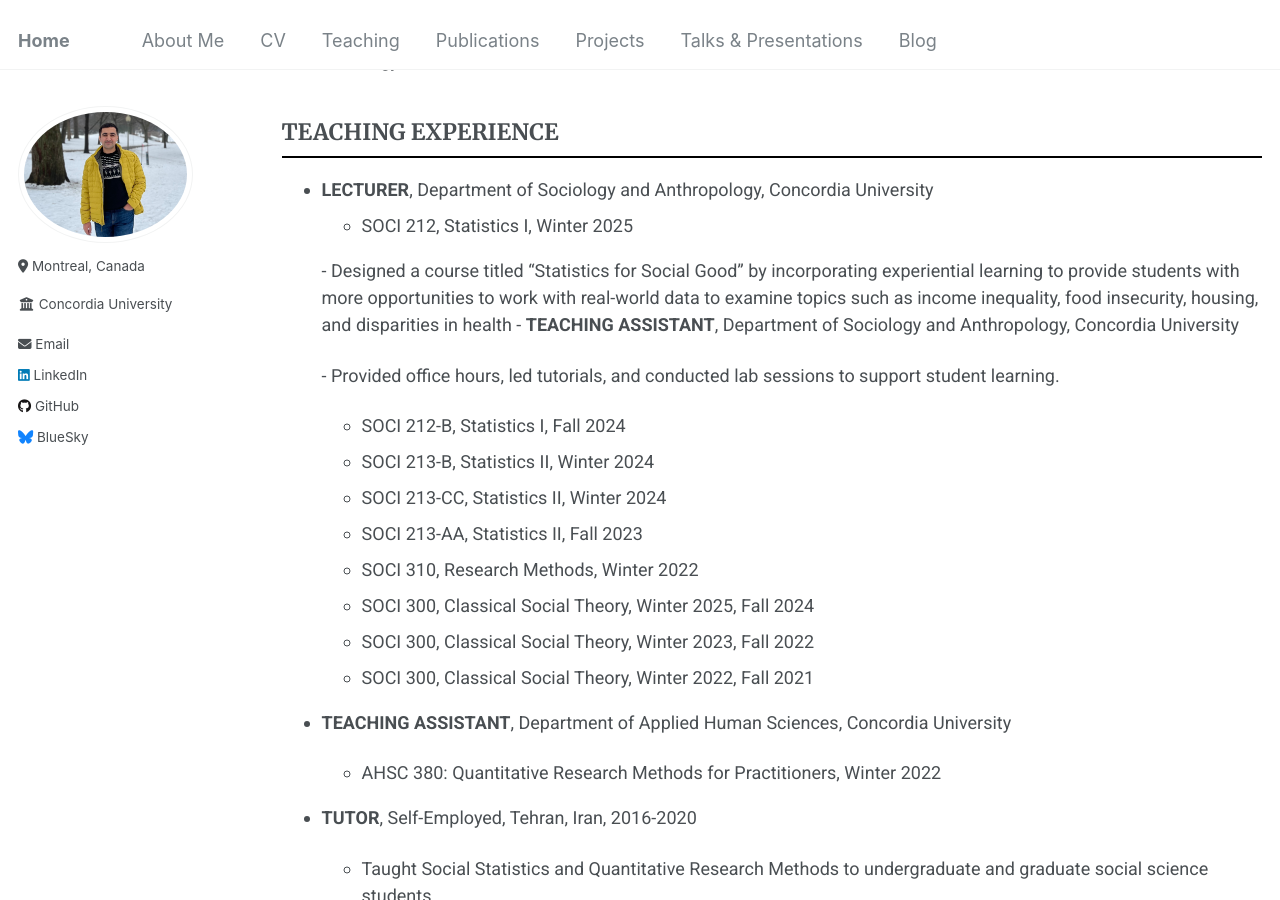
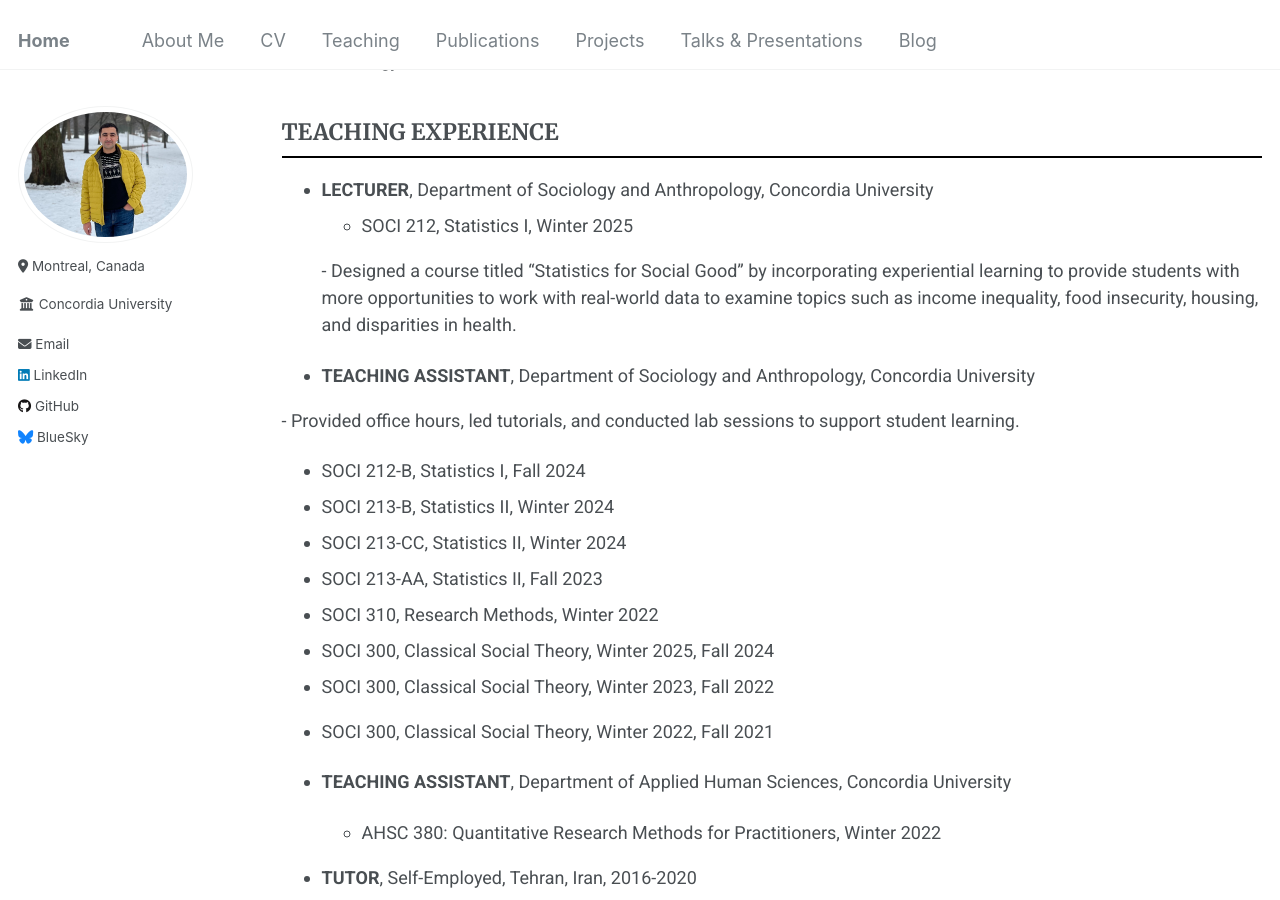
Before and after one commit to Mohsnmonji/mohsnmonji.github.io, a Jekyll site: the page built from _pages/teaching.md, in a window 1280 px wide and 900 px high, scrolled down 705 px. Built offline with Jekyll 4.4.1, drawn with Linux system fonts in a browser that asks for light colours.

```diff
--- a/_pages/teaching.md
+++ b/_pages/teaching.md
@@ -33,7 +33,9 @@ I approach teaching as an enjoyable experience where students feel encouraged to
 - **LECTURER**, Department of Sociology and Anthropology, Concordia University
   - SOCI 212, Statistics I, Winter 2025
 
-  \- Designed a course titled “Statistics for Social Good” by incorporating experiential learning to provide students with more opportunities to work with real-world data to examine topics such as income inequality, food insecurity, housing, and disparities in health - **TEACHING ASSISTANT**, Department of Sociology and Anthropology, Concordia University
+  \- Designed a course titled “Statistics for Social Good” by incorporating experiential learning to provide students with more opportunities to work with real-world data to examine topics such as income inequality, food insecurity, housing, and disparities in health.
+
+ - **TEACHING ASSISTANT**, Department of Sociology and Anthropology, Concordia University
 
   \- Provided office hours, led tutorials, and conducted lab sessions to support student learning.
 
```
